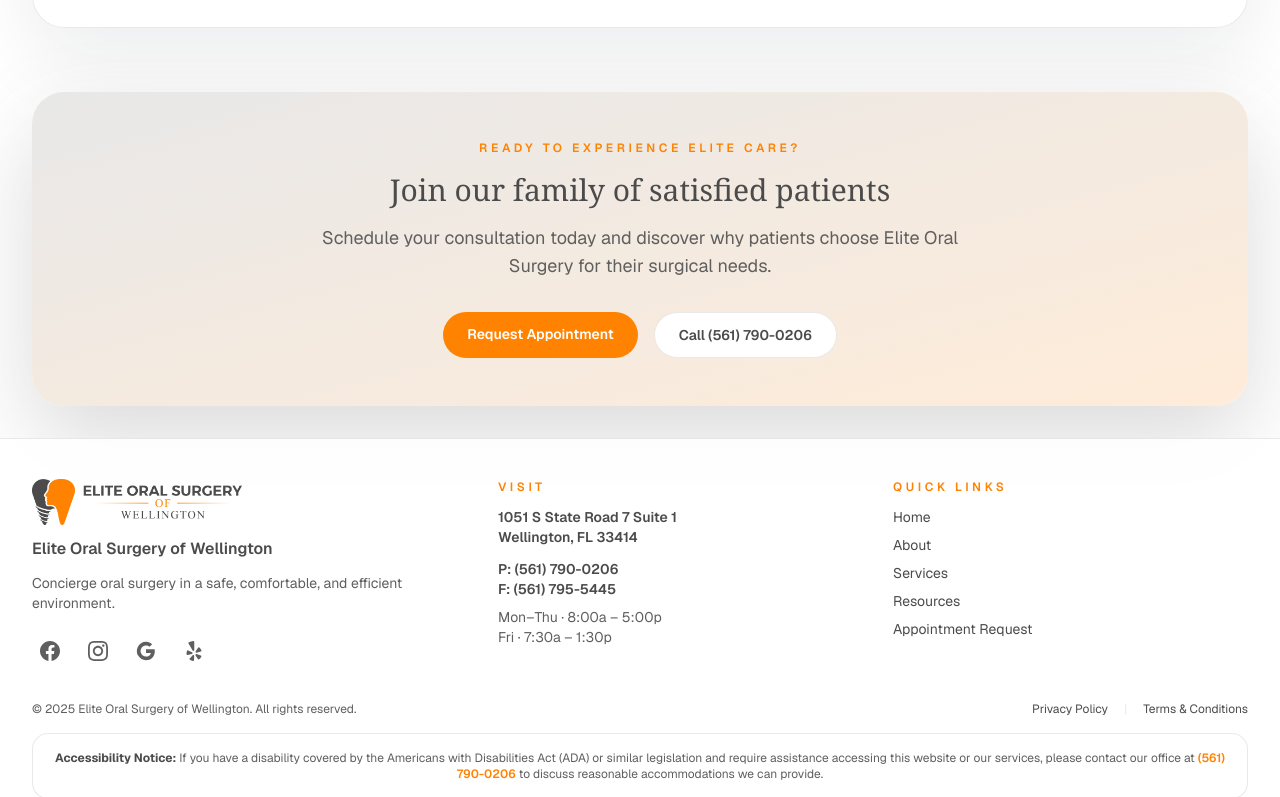
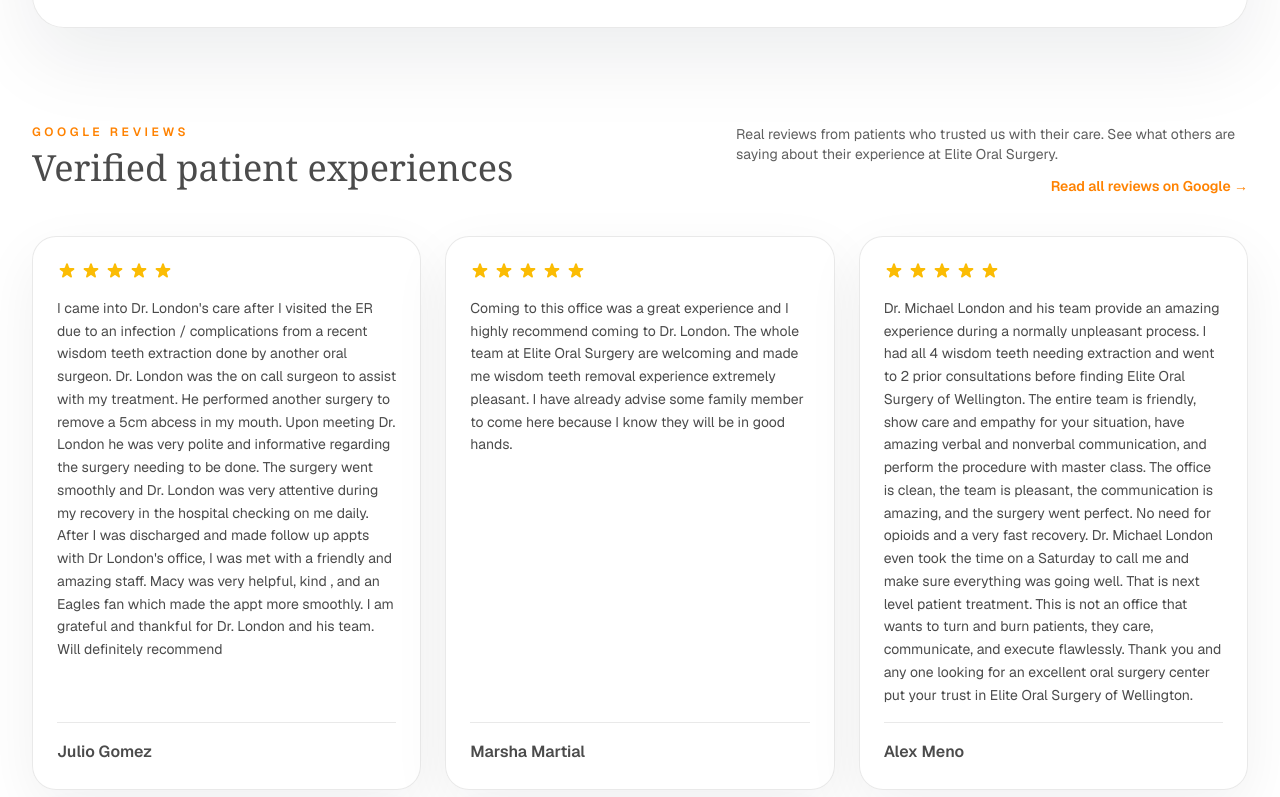
Before and after one commit to cmauck10/elite-oral-surgery, a Next.js app: page /testimonials in a window 1280 px wide. Shown: the part 2330-3127 px from the top of the page. Built offline with nearby package versions, Linux system fonts and the light colour scheme.

Commit message:
Remove reviewCount and timeAgo from Google Reviews
- Simplified GoogleReview type to only include name, rating, text
- Removed reviewCount and timeAgo fields from all review data
- Updated testimonials page to only display reviewer name
- Cleaner, simpler review display

```diff
--- a/src/app/testimonials/page.tsx
+++ b/src/app/testimonials/page.tsx
@@ -3,6 +3,7 @@
 import { PageIntro } from "@/components/PageIntro";
 import { Container } from "@/components/ui";
 import { testimonials } from "@/data/testimonials";
+import { googleReviews } from "@/data/googleReviews";
 
 export const metadata = {
   title: "Patient Testimonials",
@@ -66,6 +67,65 @@
         ))}
       </div>
 
+      {/* Google Reviews Section */}
+      <section className="mt-24" aria-labelledby="google-reviews-heading">
+        <div className="flex flex-col gap-4 sm:flex-row sm:items-start sm:justify-between">
+          <div>
+            <p className="text-xs font-semibold uppercase tracking-[0.3em] text-[var(--accent)]">
+              Google Reviews
+            </p>
+            <h2 id="google-reviews-heading" className="mt-2 font-serif text-4xl">
+              Verified patient experiences
+            </h2>
+          </div>
+          <div className="flex flex-col items-start gap-3 sm:items-end sm:max-w-lg">
+            <p className="text-sm text-[var(--muted)]">
+              Real reviews from patients who trusted us with their care. See what others are saying about their experience at Elite Oral Surgery.
+            </p>
+            <Link
+              href="https://maps.app.goo.gl/a4ZB9kYLWWRHBZDZ9"
+              target="_blank"
+              rel="noopener noreferrer"
+              className="text-sm font-semibold text-[var(--accent)] transition hover:text-[var(--accent-dark)]"
+            >
+              Read all reviews on Google →
+            </Link>
+          </div>
+        </div>
+        <div className="mt-10 grid gap-6 md:grid-cols-2 lg:grid-cols-3">
+          {googleReviews.map((review, index) => (
+            <article
+              key={`${review.name}-${index}`}
+              className="flex flex-col gap-4 rounded-3xl border border-[var(--border)] bg-white/90 p-6 shadow-[0_20px_60px_rgba(15,23,42,0.06)]"
+            >
+              {/* Star Rating */}
+              <div className="flex items-center gap-1">
+                {[...Array(review.rating)].map((_, i) => (
+                  <svg
+                    key={i}
+                    className="h-5 w-5 text-[#fbbc04]"
+                    fill="currentColor"
+                    viewBox="0 0 20 20"
+                  >
+                    <path d="M9.049 2.927c.3-.921 1.603-.921 1.902 0l1.07 3.292a1 1 0 00.95.69h3.462c.969 0 1.371 1.24.588 1.81l-2.8 2.034a1 1 0 00-.364 1.118l1.07 3.292c.3.921-.755 1.688-1.54 1.118l-2.8-2.034a1 1 0 00-1.175 0l-2.8 2.034c-.784.57-1.838-.197-1.539-1.118l1.07-3.292a1 1 0 00-.364-1.118L2.98 8.72c-.783-.57-.38-1.81.588-1.81h3.461a1 1 0 00.951-.69l1.07-3.292z" />
+                  </svg>
+                ))}
+              </div>
+
+              {/* Review Text */}
+              <p className="text-sm leading-relaxed text-[var(--foreground)]">
+                {review.text}
+              </p>
+
+              {/* Reviewer Info */}
+              <div className="mt-auto border-t border-[var(--border)] pt-4">
+                <p className="font-semibold text-[var(--foreground)]">{review.name}</p>
+              </div>
+            </article>
+          ))}
+        </div>
+      </section>
+
       {/* CTA Section */}
       <section className="mt-16 rounded-[32px] bg-gradient-to-br from-[#e8e8e8] to-[#ffecd9] p-8 shadow-[0_35px_90px_rgba(75,75,75,0.2)] lg:p-12 text-center">
         <p className="text-xs font-semibold uppercase tracking-[0.3em] text-[var(--accent)] mb-4">
--- /dev/null
+++ b/src/data/googleReviews.ts
@@ -0,0 +1,44 @@
+/**
+ * Google Reviews Data
+ *
+ * Add or remove Google reviews here to automatically update the homepage featured reviews section.
+ */
+
+export type GoogleReview = {
+  name: string;
+  rating: 5; // Google reviews shown are typically 5-star
+  text: string;
+};
+
+export const googleReviews: GoogleReview[] = [
+  {
+    name: "Julio Gomez",
+    rating: 5,
+    text:
+      "I came into Dr. London's care after I visited the ER due to an infection / complications from a recent wisdom teeth extraction done by another oral surgeon. Dr. London was the on call surgeon to assist with my treatment. He performed another surgery to remove a 5cm abcess in my mouth. Upon meeting Dr. London he was very polite and informative regarding the surgery needing to be done. The surgery went smoothly and Dr. London was very attentive during my recovery in the hospital checking on me daily. After I was discharged and made follow up appts with Dr London's office, I was met with a friendly and amazing staff. Macy was very helpful, kind , and an Eagles fan which made the appt more smoothly. I am grateful and thankful for Dr. London and his team. Will definitely recommend",
+  },
+  {
+    name: "Marsha Martial",
+    rating: 5,
+    text:
+      "Coming to this office was a great experience and I highly recommend coming to Dr. London. The whole team at Elite Oral Surgery are welcoming and made me wisdom teeth removal experience extremely pleasant. I have already advise some family member to come here because I know they will be in good hands.",
+  },
+  {
+    name: "Alex Meno",
+    rating: 5,
+    text:
+      "Dr. Michael London and his team provide an amazing experience during a normally unpleasant process. I had all 4 wisdom teeth needing extraction and went to 2 prior consultations before finding Elite Oral Surgery of Wellington. The entire team is friendly, show care and empathy for your situation, have amazing verbal and nonverbal communication, and perform the procedure with master class. The office is clean, the team is pleasant, the communication is amazing, and the surgery went perfect. No need for opioids and a very fast recovery. Dr. Michael London even took the time on a Saturday to call me and make sure everything was going well. That is next level patient treatment. This is not an office that wants to turn and burn patients, they care, communicate, and execute flawlessly. Thank you and any one looking for an excellent oral surgery center put your trust in Elite Oral Surgery of Wellington.",
+  },
+  {
+    name: "Brianna Altida",
+    rating: 5,
+    text:
+      "Kerri and Dr. London were phenomenal !! They made sure to be thorough with explaining the process and instructions before, during, & after my procedure. Front staff was extremely helpful and polite. Would recommend !!",
+  },
+  {
+    name: "Judith",
+    rating: 5,
+    text:
+      "Don't go anywhere else for oral surgery! Dr. London is an excellent doctor and surgeon. Who looks forward to seeing their oral surgeon? You will because he and his warm, kind and competent staff will take outstanding care of you. Ms. Ana at the front desk is extremely personable and professional. Kerri and Maci on the surgical team are amazing. The helped me through my procedures by making me laugh and holding my hand if I needed it! Give them a raise!",
+  },
+];
```
Also changed, not shown: public/testimonials/placeholder-2.jpg, public/testimonials/placeholder-3.jpg.
